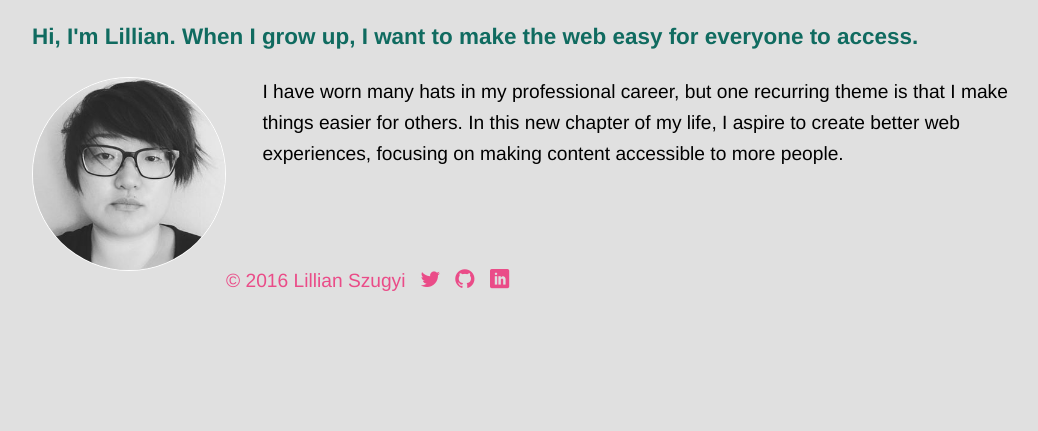
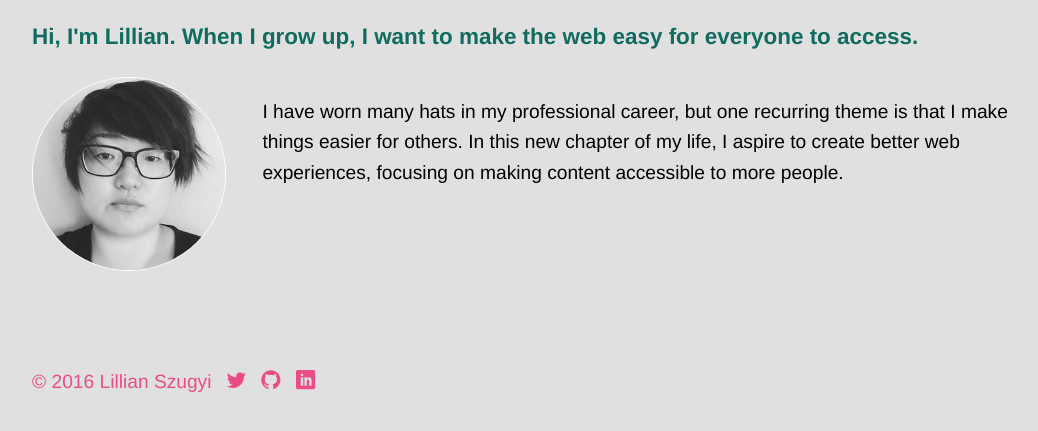
Before and after one commit to lillianszugyi/301n3-portfolio, a plain HTML site: page index.html in a window 1280 px wide. Shown: the part 231-662 px from the top of the page, without its empty margins (104-1142 px from the left). Drawn offline with nearby package versions, Linux system fonts and the light colour scheme; files whose address does not match are found by name.

```diff
--- a/css/modules.css
+++ b/css/modules.css
@@ -24,3 +24,7 @@
 .profile-image:hover {
   opacity: 0.7;
 }
+
+#profile {
+  overflow: auto;
+}
```
